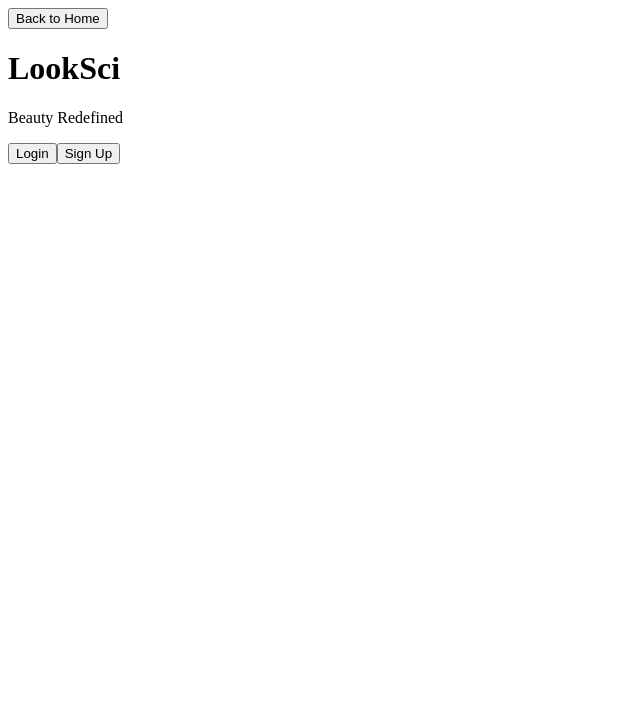
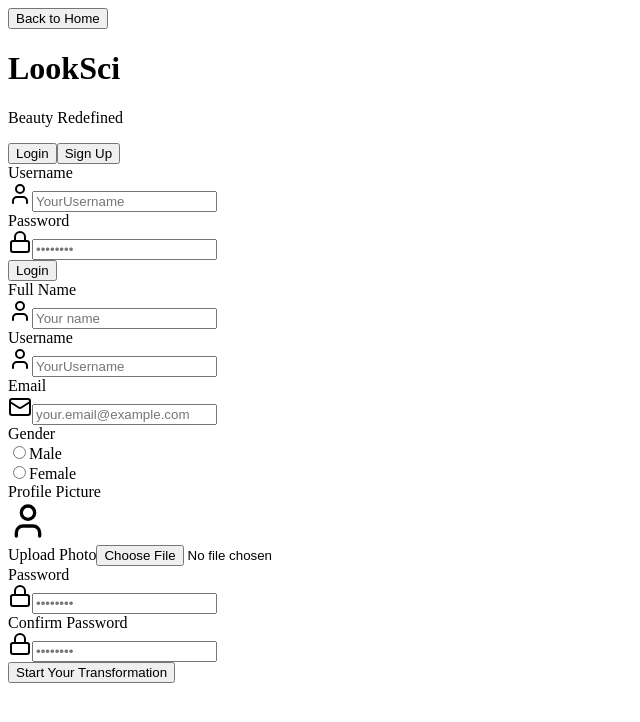
Before and after one commit to SoshanW/LookMaxx, a React (Vite) app in the folder Frontend/signuppage/signuppage/: page / in a window 1280 px wide. Shown: the top 722 px of the page, without its empty margins (0-640 px from the left). Built offline with nearby package versions, Linux system fonts and the light colour scheme.

Commit message:
added login form and sign up form

```diff
--- a/Frontend/signuppage/signuppage/src/components/Signup.jsx
+++ b/Frontend/signuppage/signuppage/src/components/Signup.jsx
@@ -152,18 +152,207 @@ const handleChange = (e) => {
 
         {/* Form containers will be added in the next commit */}
         <div className={`auth-wrapper ${isFlipped ? 'flipped' : ''} ${error ? 'with-error' : ''}`}>
-          {/* Login form will go here */}
-          <div className="auth-card back">
-            {/* Login form placeholder */}
+          {/* Login form */}
+            <div className="auth-card back">
+            {error && <div className="error-alert">{error}</div>}
+
+            <form onSubmit={handleLoginSubmit} className="auth-form">
+                <div className="form-group">
+                <label htmlFor="loginUsername" className="form-label">Username</label>
+                <div className="input-container">
+                    <User className="input-icon" />
+                    <input
+                    id="loginUsername"
+                    name="loginUsername"
+                    type="text"
+                    className="form-input"
+                    value={formData.loginUsername}
+                    onChange={handleChange}
+                    placeholder="YourUsername"
+                    />
+                </div>
+                </div>
+
+                <div className="form-group">
+                <label htmlFor="loginPassword" className="form-label">Password</label>
+                <div className="input-container">
+                    <Lock className="input-icon" />
+                    <input
+                    id="loginPassword"
+                    name="loginPassword"
+                    type="password"
+                    className="form-input"
+                    value={formData.loginPassword}
+                    onChange={handleChange}
+                    placeholder="••••••••"
+                    />
+                </div>
+                </div>
+
+                <button type="submit" className="submit-button">
+                Login
+                </button>
+            </form>
+            </div>
           </div>
 
-          {/* Sign Up form will go here */}
-          <div className="auth-card front">
-            {/* Sign Up form placeholder */}
-          </div>
+          {/* Sign Up form*/}
+            <div className="auth-card front">
+            {error && <div className="error-alert">{error}</div>}
+            {success && (
+                <div className="success-alert">
+                Welcome to LookSci. Time to redefine your look.
+                </div>
+            )}
+
+            {!success && (
+                <form onSubmit={handleSignUpSubmit} className="auth-form">
+                <div className="form-group">
+                    <label htmlFor="fullName" className="form-label">Full Name</label>
+                    <div className="input-container">
+                    <User className="input-icon" />
+                    <input
+                        id="fullName"
+                        name="fullName"
+                        type="text"
+                        className="form-input"
+                        value={formData.fullName}
+                        onChange={handleChange}
+                        placeholder="Your name"
+                    />
+                    </div>
+                </div>
+
+                <div className="form-group">
+                    <label htmlFor="username" className="form-label">Username</label>
+                    <div className="input-container">
+                    <User className="input-icon" />
+                    <input
+                        id="username"
+                        name="username"
+                        type="text"
+                        className="form-input"
+                        value={formData.username}
+                        onChange={handleChange}
+                        placeholder="YourUsername"
+                    />
+                    </div>
+                </div>
+
+                <div className="form-group">
+                    <label htmlFor="email" className="form-label">Email</label>
+                    <div className="input-container">
+                    <Mail className="input-icon" />
+                    <input
+                        id="email"
+                        name="email"
+                        type="email"
+                        className="form-input"
+                        value={formData.email}
+                        onChange={handleChange}
+                        placeholder="your.email@example.com"
+                    />
+                    </div>
+                </div>
+
+                <div className="form-group">
+                    <label className="form-label">Gender</label>
+                    <div className="gender-group">
+                    <div className="gender-option">
+                        <input
+                        type="radio"
+                        id="male"
+                        name="gender"
+                        value="male"
+                        checked={formData.gender === 'male'}
+                        onChange={handleChange}
+                        className="gender-radio"
+                        />
+                        <label htmlFor="male" className="gender-label">Male</label>
+                    </div>
+                    <div className="gender-option">
+                        <input
+                        type="radio"
+                        id="female"
+                        name="gender"
+                        value="female"
+                        checked={formData.gender === 'female'}
+                        onChange={handleChange}
+                        className="gender-radio"
+                        />
+                        <label htmlFor="female" className="gender-label">Female</label>
+                    </div>
+                    </div>
+                </div>
+
+                <div className="form-group">
+                    <label className="form-label">Profile Picture</label>
+                    <div className="profile-upload-container">
+                    <div className="profile-preview">
+                        {imagePreview ? (
+                        <img src={imagePreview} alt="Profile preview" className="profile-image-preview" />
+                        ) : (
+                        <div className="profile-placeholder">
+                            <User size={40} />
+                        </div>
+                        )}
+                    </div>
+                    <div className="upload-button-container">
+                        <label htmlFor="profilePicture" className="upload-button">
+                        {imagePreview ? 'Change Photo' : 'Upload Photo'}
+                        </label>
+                        <input
+                        type="file"
+                        id="profilePicture"
+                        name="profilePicture"
+                        accept="image/*"
+                        onChange={handleFileChange}
+                        className="file-input"
+                        />
+                    </div>
+                    </div>
+                </div>
+
+                <div className="form-group">
+                    <label htmlFor="password" className="form-label">Password</label>
+                    <div className="input-container">
+                    <Lock className="input-icon" />
+                    <input
+                        id="password"
+                        name="password"
+                        type="password"
+                        className="form-input"
+                        value={formData.password}
+                        onChange={handleChange}
+                        placeholder="••••••••"
+                    />
+                    </div>
+                </div>
+
+                <div className="form-group">
+                    <label htmlFor="confirmPassword" className="form-label">Confirm Password</label>
+                    <div className="input-container">
+                    <Lock className="input-icon" />
+                    <input
+                        id="confirmPassword"
+                        name="confirmPassword"
+                        type="password"
+                        className="form-input"
+                        value={formData.confirmPassword}
+                        onChange={handleChange}
+                        placeholder="••••••••"
+                    />
+                    </div>
+                </div>
+
+                <button type="submit" className="submit-button">
+                    Start Your Transformation
+                </button>
+                </form>
+            )}
+            </div>
         </div>
       </div>
-    </div>
   );
 };
 
```
